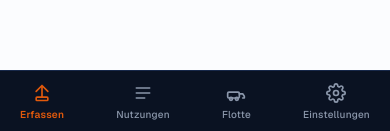
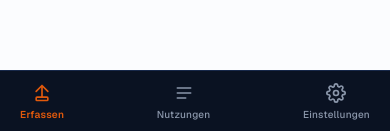
Before and after one commit to Scriby97/fleettrack-frontend, a Next.js app: page / in a window 390 px wide. Shown: the part 710-841 px from the top of the page. Built offline with nearby package versions, Linux system fonts and the light colour scheme; no server answers; a web font is replaced by a local one.

Commit message:
fleet button is not visible for employees in mobile view

```diff
--- a/app/components/BottomNav.tsx
+++ b/app/components/BottomNav.tsx
@@ -8,13 +8,16 @@ type MenuKey = "nutzung" | "uebersichtEintraege" | "uebersicht" | "fahrzeug";
 interface BottomNavProps {
   active: MenuKey;
   onNavigate: (key: MenuKey) => void;
+  // Der "Flotte"-Tab fuehrt fuer Mitarbeiter ohne Verwaltungsrechte nur zur
+  // "Zugriff verweigert"-Seite - daher fuer sie gar nicht erst anzeigen.
+  showFleetTab: boolean;
 }
 
 // Untere Tab-Leiste fuer Mobile - ersetzt den bisherigen Hamburger-Drawer.
 // Bewusst immer Navy (bg-zinc-950), in beiden Themes, wie die Chrome-Leisten
 // im gewaehlten Design (Richtung D). "Konto" ist keine der vier
 // In-Page-Tabs, sondern navigiert auf die bestehende /settings-Route.
-export function BottomNav({ active, onNavigate }: BottomNavProps) {
+export function BottomNav({ active, onNavigate, showFleetTab }: BottomNavProps) {
   const router = useRouter();
   const pathname = usePathname();
   const t = useTranslations("nav");
@@ -45,6 +48,7 @@ export function BottomNav({ active, onNavigate }: BottomNavProps) {
         <span className={labelClass(active === "uebersichtEintraege" && !accountActive)}>{t("tabUsages")}</span>
       </button>
 
+      {showFleetTab && (
         <button type="button" onClick={() => onNavigate("uebersicht")} className={itemClass(active === "uebersicht" && !accountActive)}>
           <svg className="w-5 h-5" viewBox="0 0 24 24" fill="none" stroke="currentColor" strokeWidth={2} strokeLinecap="round" strokeLinejoin="round">
             <rect x="2" y="11" width="14" height="7" rx="1.5" />
@@ -54,6 +58,7 @@ export function BottomNav({ active, onNavigate }: BottomNavProps) {
           </svg>
           <span className={labelClass(active === "uebersicht" && !accountActive)}>{t("tabFleet")}</span>
         </button>
+      )}
 
       <button type="button" onClick={() => router.push("/settings")} className={itemClass(accountActive)}>
         <svg className="w-5 h-5" viewBox="0 0 24 24" fill="none" stroke="currentColor" strokeWidth={2} strokeLinecap="round" strokeLinejoin="round">
--- a/app/page.tsx
+++ b/app/page.tsx
@@ -177,7 +177,7 @@ export default function Home() {
         {active === "fahrzeug" && (canManageOrganization ? <FahrzeugErfassen /> : <AccessDenied />)}
       </main>
 
-      <BottomNav active={active} onNavigate={goToTab} />
+      <BottomNav active={active} onNavigate={goToTab} showFleetTab={canManageOrganization} />
     </div>
   );
 }
```
Lines whose indentation alone changed are shown as unchanged.
